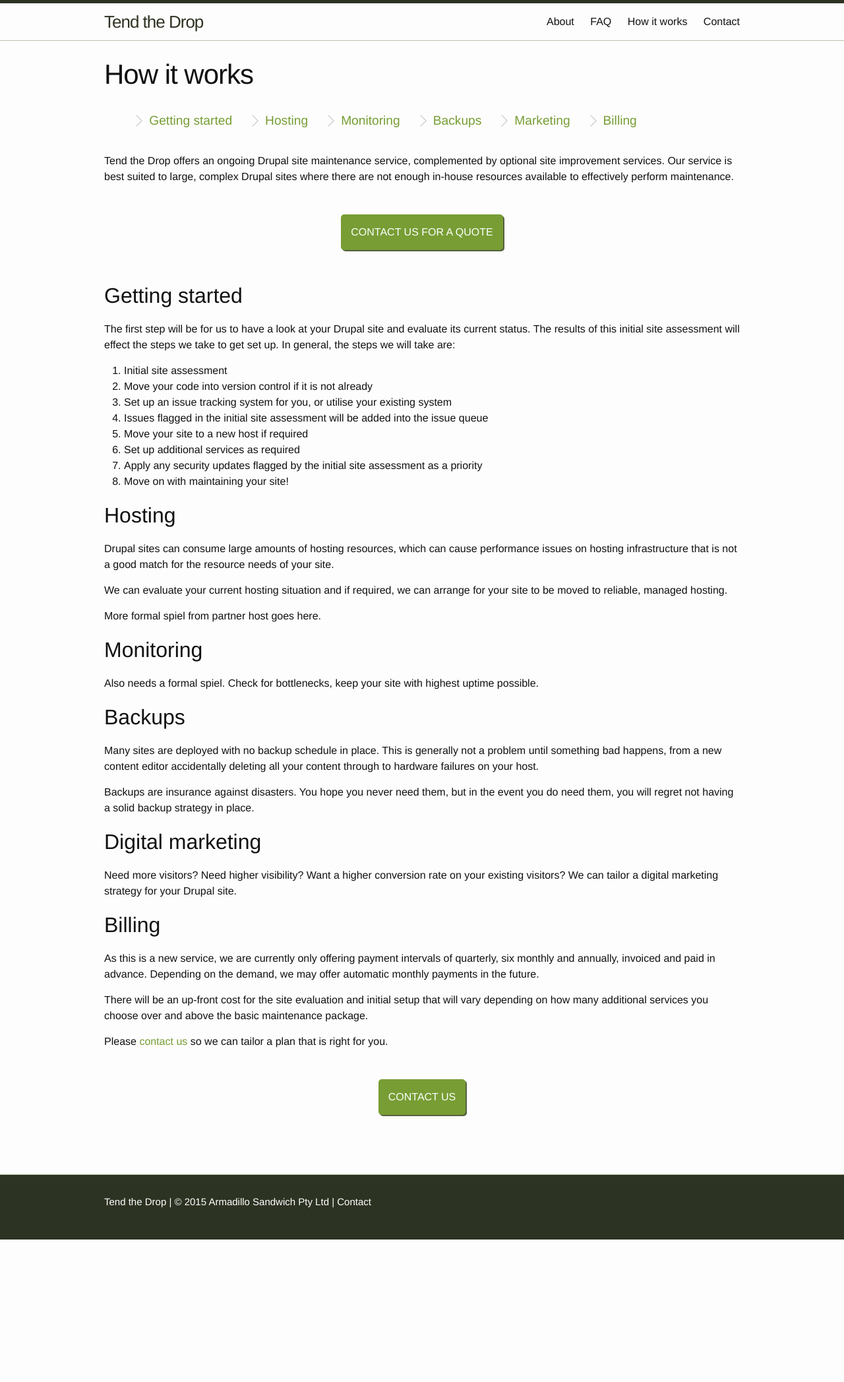
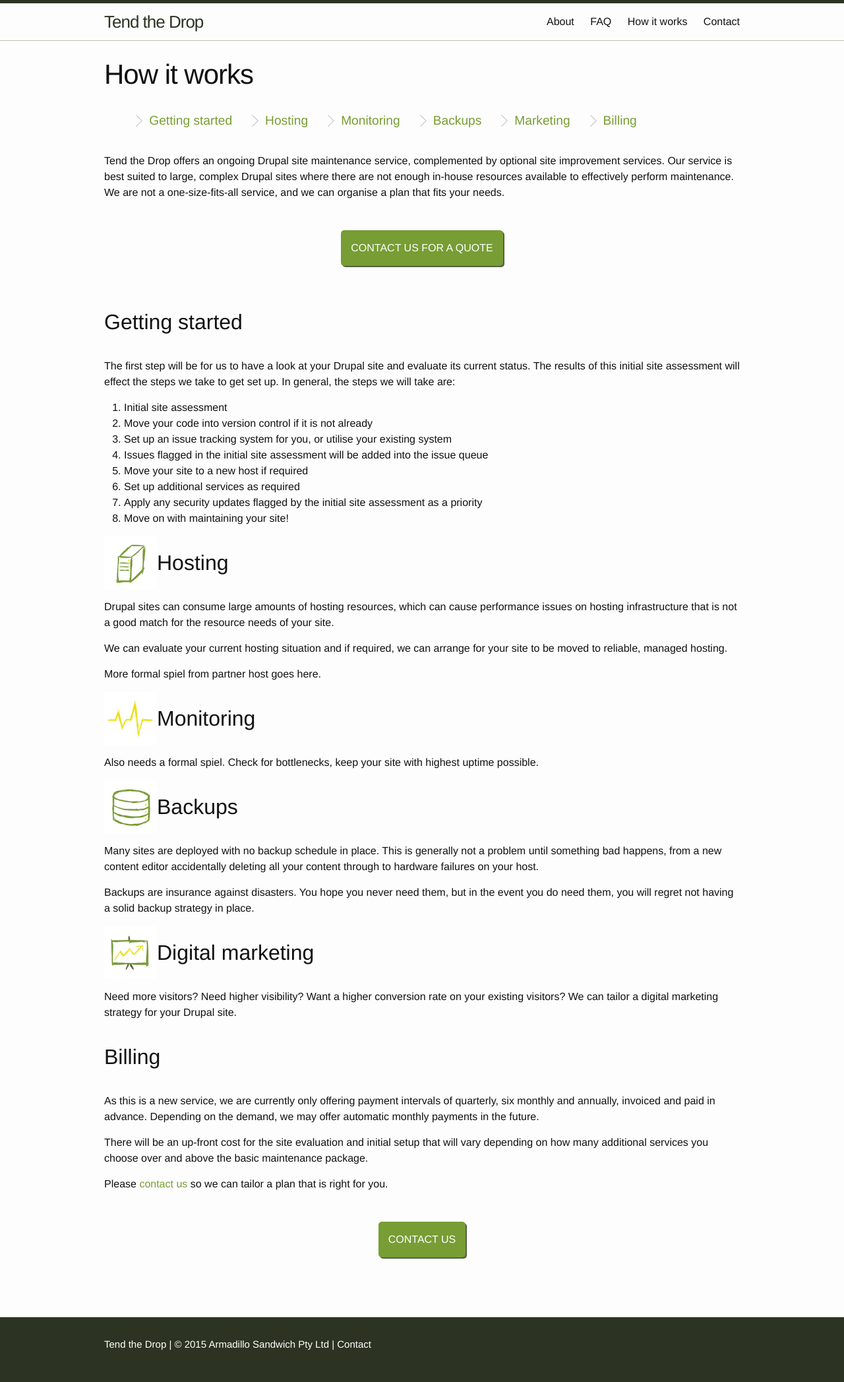
Before and after one commit to rumpledelf/tendthedrop, a Jekyll site: the page built from howitworks.md, in a window 1280 px wide. Shown: the whole page at 66% size. Built offline with Jekyll 4.4.1, drawn with Linux system fonts in a browser that asks for light colours; before the commit the page ends 1879 px from its top, so only the background shows below that.

Commit message:
Minor text updates

```diff
--- a/_sass/_layout.scss
+++ b/_sass/_layout.scss
@@ -291,6 +291,26 @@
   }
 }
 
+.howitworksicon{
+  float: left;
+  width: 80px;
+  height: 80px;
+  @include media-query($on-mobile) {
+    width: 120px;
+    height: auto;
+    float: none;
+    display: block;
+    margin: 0 auto;
+  }
+}
+.howitworkstitle{
+  line-height: 80px;
+  @include media-query($on-mobile) {
+    line-height: 1.1em;
+    text-align: center;
+  }
+}
+
 .spaced{
   li{
     margin-top: $spacing-unit/4;
--- a/howitworks.md
+++ b/howitworks.md
@@ -13,13 +13,13 @@ permalink: /howitworks/
 	<li><a href="#billing">Billing</a></li>
 </ul>
 
-{{site.title}} offers an ongoing Drupal site maintenance service, complemented by optional site improvement services. Our service is best suited to large, complex Drupal sites where there are not enough in-house resources available to effectively perform maintenance.
+{{site.title}} offers an ongoing Drupal site maintenance service, complemented by optional site improvement services. Our service is best suited to large, complex Drupal sites where there are not enough in-house resources available to effectively perform maintenance. We are not a one-size-fits-all service, and we can organise a plan that fits your needs.
 
 <div class="ctawrapper"><a class="ctabutton" href="/contact">Contact us for a quote</a></div>
 
 
 <a name="start"></a>
-<h2>Getting started</h2>
+<h2 class="howitworkstitle">Getting started</h2>
 
 The first step will be for us to have a look at your Drupal site and evaluate its current status. The results of this initial site assessment will effect the steps we take to get set up. In general, the steps we will take are:
 
@@ -35,7 +35,8 @@ The first step will be for us to have a look at your Drupal site and evaluate it
 </ol>
 
 <a name="hosting"></a>
-<h2>Hosting</h2>
+<img src="/hosting.png" class="howitworksicon">
+<h2 class="howitworkstitle">Hosting</h2>
 
 Drupal sites can consume large amounts of hosting resources, which can cause performance issues on hosting infrastructure that is not a good match for the resource needs of your site.
 
@@ -44,24 +45,27 @@ We can evaluate your current hosting situation and if required, we can arrange f
 More formal spiel from partner host goes here.
 
 <a name="monitoring"></a>
-<h2>Monitoring</h2>
+<img src="/monitoring.png" class="howitworksicon">
+<h2 class="howitworkstitle">Monitoring</h2>
 
 Also needs a formal spiel. Check for bottlenecks, keep your site with highest uptime possible.
 
 <a name="backups"></a>
-<h2>Backups</h2>
+<img src="/database.png" class="howitworksicon">
+<h2 class="howitworkstitle">Backups</h2>
 
 Many sites are deployed with no backup schedule in place. This is generally not a problem until something bad happens, from a new content editor accidentally deleting all your content through to hardware failures on your host.
 
 Backups are insurance against disasters. You hope you never need them, but in the event you do need them, you will regret not having a solid backup strategy in place.
 
 <a name="marketing"></a>
-<h2>Digital marketing</h2>
+<img src="/marketing.png" class="howitworksicon">
+<h2 class="howitworkstitle">Digital marketing</h2>
 
 Need more visitors? Need higher visibility? Want a higher conversion rate on your existing visitors? We can tailor a digital marketing strategy for your Drupal site.
 
 <a name="billing"></a>
-<h2>Billing</h2>
+<h2 class="howitworkstitle">Billing</h2>
 
 As this is a new service, we are currently only offering payment intervals of quarterly, six monthly and annually, invoiced and paid in advance. Depending on the demand, we may offer automatic monthly payments in the future.
 
--- a/index.html
+++ b/index.html
@@ -30,7 +30,7 @@ layout: front
 
 <div class="yellow"><div class="wrapper">
 <h2 class="center">Additional Services</h2>
-<p class="center narrow">In addition to Drupal site maintenance, we offer a number of additional services that can really help you take your Drupal site to the next level.</p>
+<p class="center narrow">In addition to Drupal site maintenance, we offer a number of add-on services that can really help you take your Drupal site to the next level.</p>
 <ul class="quarter">
   <li>
     <a href="/howitworks/#hosting"><img src="hosting.png"></a>
@@ -50,7 +50,7 @@ layout: front
   </li>
 </ul>
 
-<div class="ctawrapper"><a class="ctabutton" href="/contact">Contact us for a quote</a></div>
+<div class="ctawrapper"><a class="ctabutton" href="/howitworks">More information</a></div>
 
 </div></div>
 
```
Also changed, not shown: other parts of index.html (+1 -1 lines), about.md (+1 -1 lines), faq.md (+8 -0 lines).
